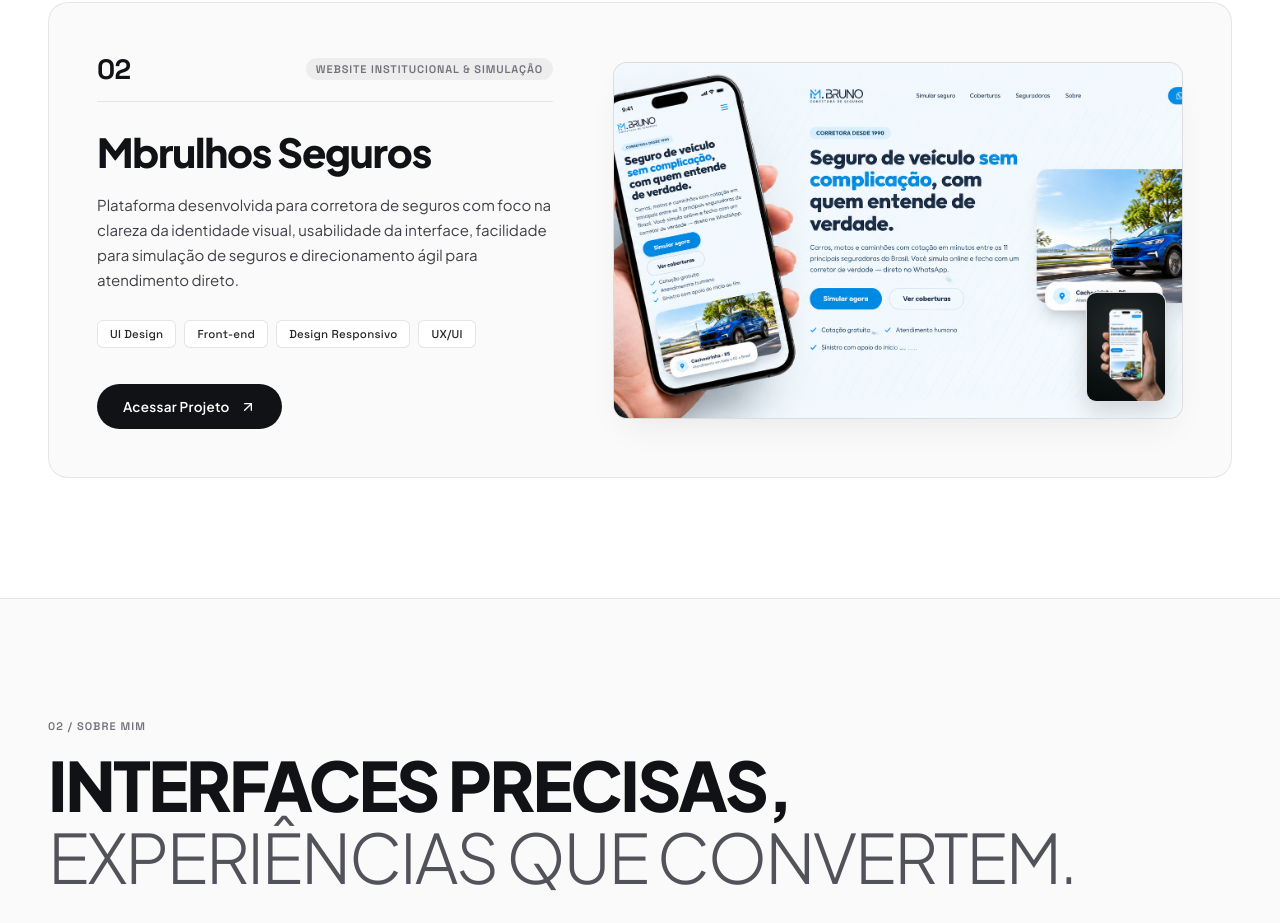
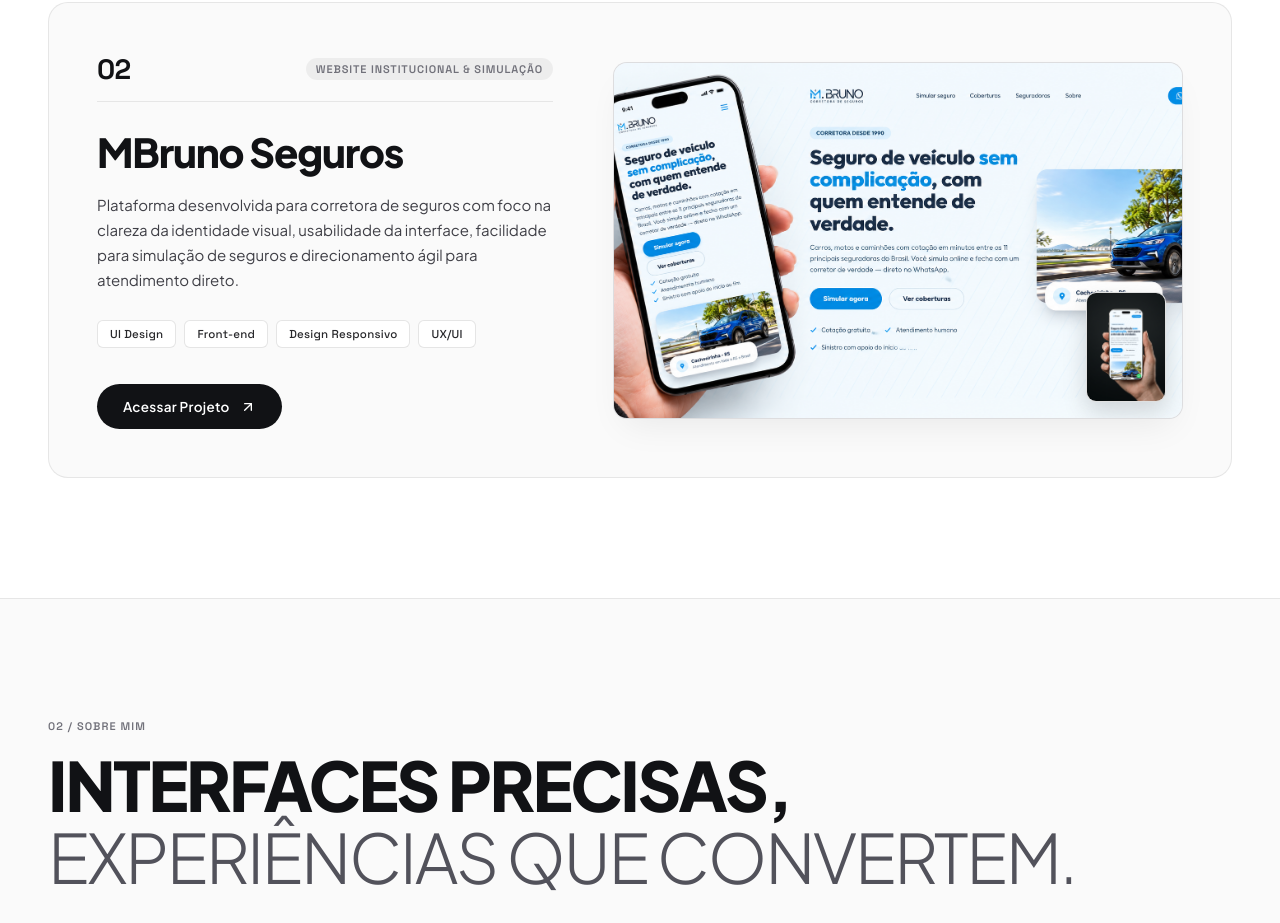
Before and after one commit to alvesmarcola/meu-portfolio, a React (Vite) app: page / in a window 1280 px wide. Shown: the part 1900-2823 px from the top of the page. Built offline with nearby package versions, Linux system fonts and the light colour scheme.

Commit message:
fix(projects): rename Mbrulhos Seguros to MBruno Seguros

```diff
--- a/src/components/Projects/index.tsx
+++ b/src/components/Projects/index.tsx
@@ -91,7 +91,7 @@ export function Projects() {
             </VisualShowcase>
           </ProjectCard>
 
-          {/* Projeto 02 — Mbrulhos Seguros */}
+          {/* Projeto 02 — MBruno Seguros */}
           <ProjectCard>
             <ProjectInfo>
               <ProjectTopRow>
@@ -135,7 +135,7 @@ export function Projects() {
                 <DeviceBadge>
                   <img
                     src={mbrunoPhone}
-                    alt="Mbrulhos Seguros Mobile Version"
+                    alt="MBruno Seguros Mobile Version"
                     loading="lazy"
                   />
                 </DeviceBadge>
--- a/src/i18n/translations.ts
+++ b/src/i18n/translations.ts
@@ -70,7 +70,7 @@ const pt = {
     },
     project2: {
       number: "02",
-      name: "Mbrulhos Seguros",
+      name: "MBruno Seguros",
       type: "WEBSITE",
       category: "WEBSITE INSTITUCIONAL & SIMULAÇÃO",
       description:
@@ -82,7 +82,7 @@ const pt = {
       ],
       tools: ["UI Design", "Front-end", "Design Responsivo", "UX/UI"],
       link: "https://corretora-mbruno.vercel.app/",
-      alt: "Projeto Mbrulhos Seguros",
+      alt: "Projeto MBruno Seguros",
     },
   },
 
@@ -311,7 +311,7 @@ const en: Dict = {
     },
     project2: {
       number: "02",
-      name: "Mbrulhos Seguros",
+      name: "MBruno Seguros",
       type: "WEBSITE",
       category: "INSTITUTIONAL WEBSITE & QUOTING",
       description:
@@ -323,7 +323,7 @@ const en: Dict = {
       ],
       tools: ["UI Design", "Front-end", "Responsive Design", "UX/UI"],
       link: "https://corretora-mbruno.vercel.app/",
-      alt: "Mbrulhos Seguros Project",
+      alt: "MBruno Seguros Project",
     },
   },
 
```
